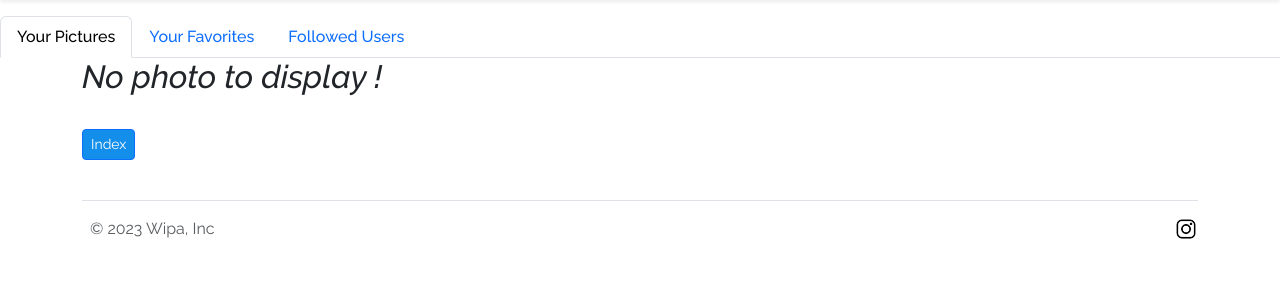
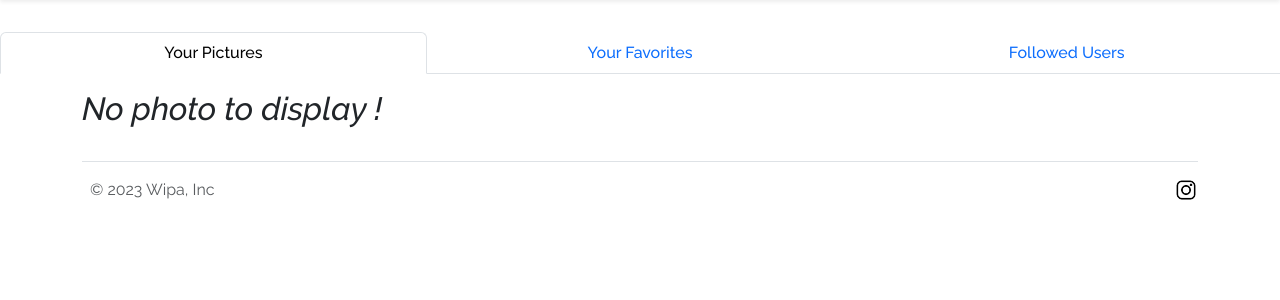
Before and after one commit to WildCodeSchool/032023_P2_Php_Lyon_Wipa, a PHP site: template src/View/User/profil.html.twig in a window 1280 px wide. Shown: the part 57-357 px from the top of the page. Run offline with PHP 8.4, Linux system fonts and the light colour scheme; the template is opened without the code that fills it, so the values that code supplies are empty; some libraries are stand-ins or nearby versions.

Commit message:
minor changes

```diff
--- a/src/View/User/profil.html.twig
+++ b/src/View/User/profil.html.twig
@@ -15,16 +15,16 @@
 		</div>
 	{% endif %}
 	<div class="container d-flex justify-content-start">
-		<div class="col-12 col-md-6 mt-3">
+		<div class="col-12 col-md-6 m-auto mt-3 mb-3">
 			{% if user %}
-				<h1>Hello
-					{{ user.username }}
-					!</h1>
+				<h1 class="text-center">
+					{{ user.username }} profil
+					</h1>
 			{% endif %}
 		</div>
 	</div>
 	{# start tabs nav #}
-	<ul class="nav nav-tabs" id="myTab" role="tablist">
+	<ul class="nav nav-tabs nav-justified mb-3" id="myTab" role="tablist">
 		<li class="nav-item" role="presentation">
 			<button class="nav-link active" id="home-tab" data-bs-toggle="tab" data-bs-target="#home-tab-pane" type="button" role="tab" aria-controls="home-tab-pane" aria-selected="true">Your Pictures</button>
 		</li>
@@ -254,7 +254,7 @@
 				{# users followed by user #}
 					{% if followedUsers %}
 						<div class="container d-flex"> <div class="d-flex flex-column">
-							<h2 class="mt-4">Following User</h2>
+							<h2 class="mt-4">Followed Users</h2>
 							<div class="line mt-1"></div>
 						</div>
 					</div>
@@ -293,12 +293,7 @@
 				{% endif %}
 				{# End of users followed by user #}
 			</div>
-			</div>
-			<div class="container d-flex justify-content-start">
-				<div class="col-12 col-md-6">
-					<a class="btn btn-primary mb-3 mt-4 btn-sm" href="/">Index</a>
-				</div>
-			</div>
+		</div>
 		{% endblock %}
 		{% block javascript %}
 			<script src="assets/js/jsprofil.js"></script>
```
